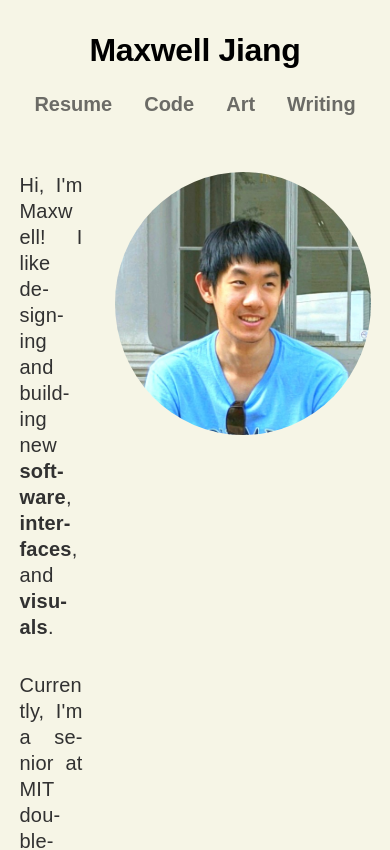
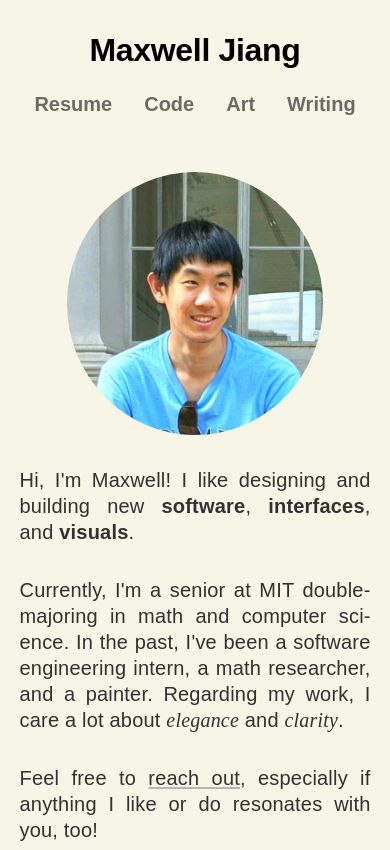
Before and after one commit to happymeex/happymeex.github.io, a SvelteKit app: page / in a window 390 px wide. Shown: the top 850 px of the page. Built offline with nearby package versions, Linux system fonts and the light colour scheme.

Commit message:
rearrange home page in mobile view

```diff
--- a/src/routes/+page.svelte
+++ b/src/routes/+page.svelte
@@ -18,7 +18,9 @@
             >, especially if anything I like or do resonates with you, too!
         </p>
     </div>
-    <img id="headshot" src="/headshot.jpg" alt="Headshot of Maxwell" />
+    <div id="headshot-container">
+        <img src="/headshot.jpg" alt="Headshot of Maxwell" />
+    </div>
 </section>
 
 <style>
@@ -43,13 +45,26 @@
     .headline {
         font-size: 20px;
     }
-    #headshot {
+    #headshot-container {
         grid-area: headshot;
+        margin-left: var(--xl);
+        display: flex;
+        justify-content: center;
+    }
+    #headshot-container img {
         width: 16em;
         border-radius: 50%;
-        margin-left: var(--xl);
     }
     b {
         font-weight: 600;
     }
+    @media (max-width: 768px) {
+        section {
+            grid-template: "headshot" "text-wrapper";
+        }
+        #headshot-container {
+            margin-left: 0;
+            margin-bottom: var(--xl);
+        }
+    }
 </style>
```
